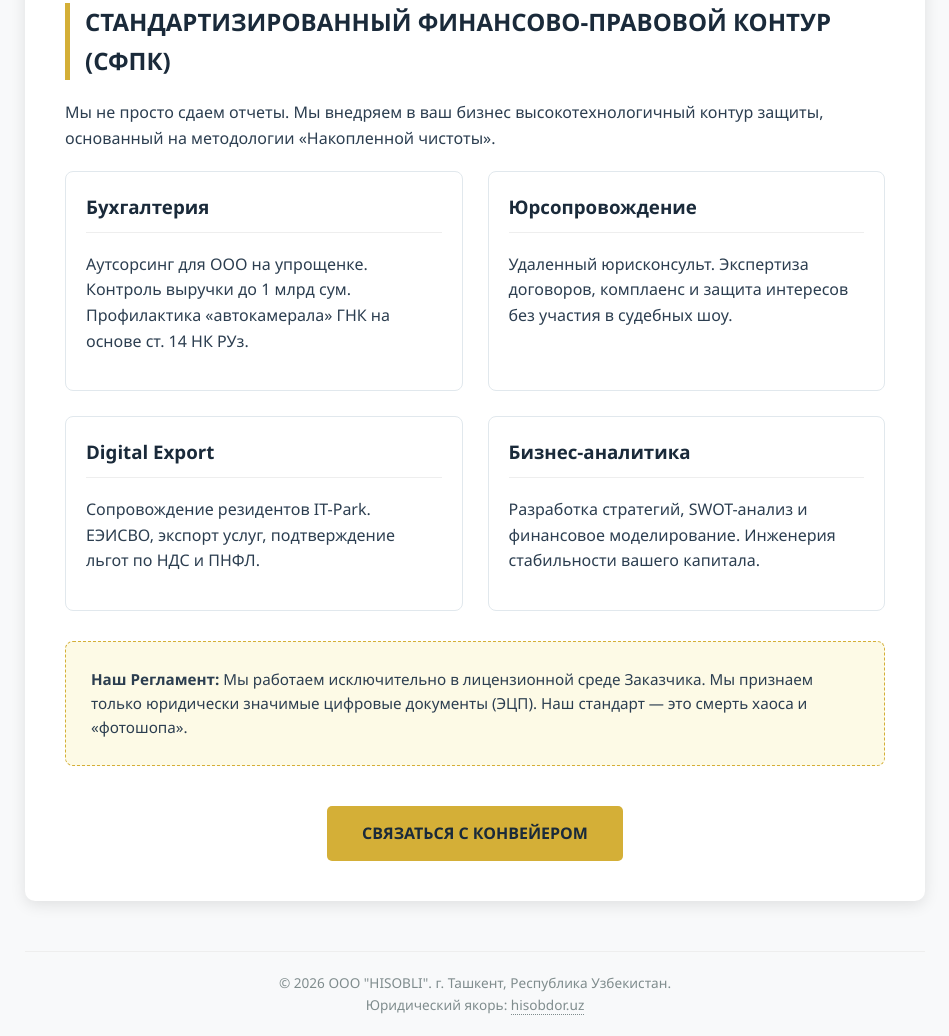
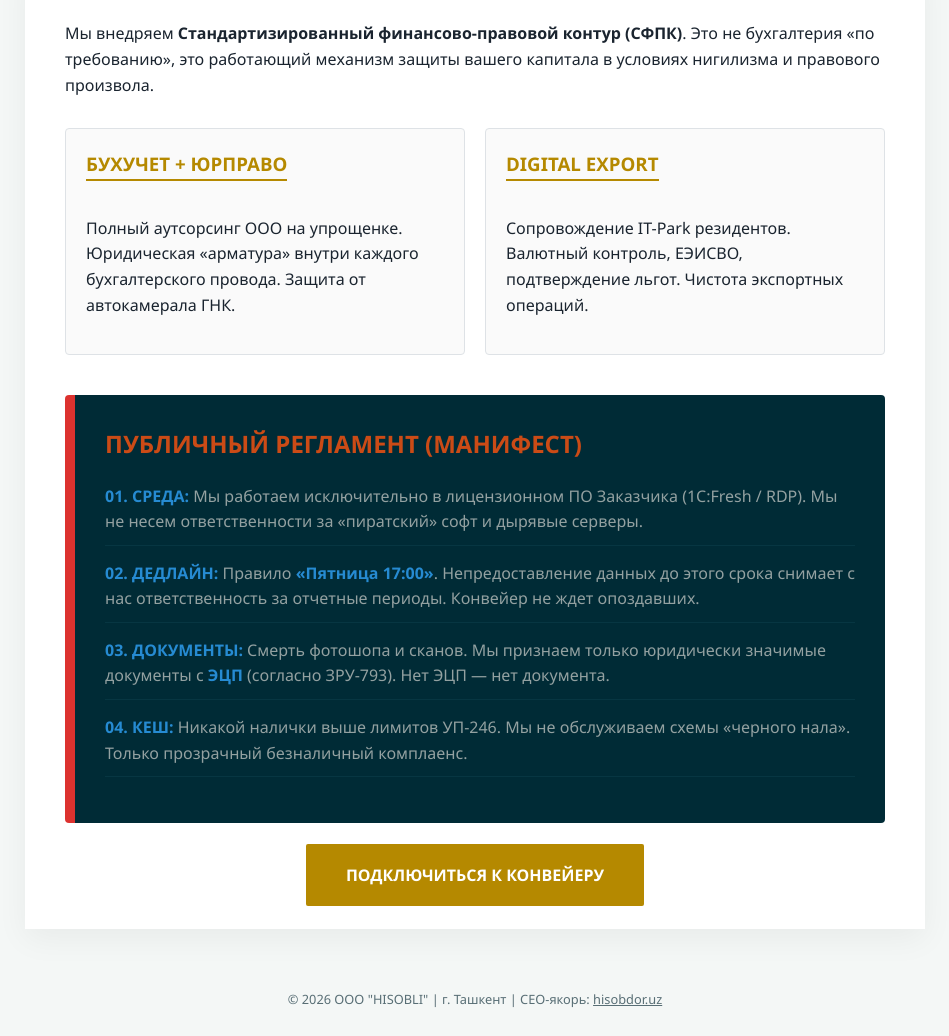
Before and after one commit to HISOBLI/hisobli.github.io, a plain HTML site: page index.html in a window 1280 px wide. Shown: the part 294-1330 px from the top of the page, without its empty margins (165-1114 px from the left). Drawn offline with Linux system fonts and the light colour scheme.

Commit message:
Update index.html

```diff
--- a/index.html
+++ b/index.html
@@ -3,86 +3,71 @@
 <head>
     <meta charset="UTF-8">
     <meta name="viewport" content="width=device-width, initial-scale=1.0">
-
     <title>HISOBLI — Интеллектуальный конвейер финансово-правового контроля</title>
-    <meta name="description" content="ООО HISOBLI: Стандартизированный финансово-правовой контур (СФПК) в Узбекистане. Профессиональный бухучет для ООО на упрощенке и юридический комплаенс.">
-    <meta name="keywords" content="HISOBLI, бухучет Узбекистан, аутсорсинг бухгалтерии Ташкент, СФПК, BUYURI§%, налоговый аудит Узбекистан, юрист для бизнеса">
-    <meta name="author" content="ООО HISOBLI">
-
-    <meta property="og:title" content="HISOBLI — Стабильность через стандартизацию">
-    <meta property="og:description" content="Интеллектуальный конвейер финансово-правового контроля BUYURI§%. Защита вашего бизнеса в Узбекистане.">
-    <meta property="og:url" content="https://hisob.li">
-    <meta property="og:type" content="website">
+    <meta name="description" content="ООО HISOBLI: Стандартизированный финансово-правовой контур (СФПК) в Узбекистане. Профессиональный бухучет и юридический комплаенс.">
 
     <style>
-        body { font-family: 'Segoe UI', Arial, sans-serif; line-height: 1.6; color: #2c3e50; max-width: 900px; margin: 0 auto; padding: 20px; background-color: #f8f9fa; }
-        .header { background: #1a2a3a; color: #ffffff; padding: 40px 20px; text-align: center; border-radius: 10px 10px 0 0; border-bottom: 4px solid #d4af37; }
-        .header h1 { margin: 0; font-size: 2.8rem; letter-spacing: 3px; text-transform: uppercase; }
-        .header p { font-style: italic; opacity: 0.9; margin-top: 10px; }
+        body { font-family: 'Segoe UI', Tahoma, Geneva, Verdana, sans-serif; line-height: 1.6; color: #1a242f; max-width: 900px; margin: 0 auto; padding: 20px; background-color: #f4f7f6; }
+        .header { background: #002b36; color: #eee8d5; padding: 50px 20px; text-align: center; border-bottom: 5px solid #b58900; }
+        .header h1 { margin: 0; font-size: 3rem; letter-spacing: 5px; }
 
-        .content { background: #ffffff; padding: 40px; border-radius: 0 0 10px 10px; box-shadow: 0 4px 15px rgba(0,0,0,0.1); }
+        .content { background: #ffffff; padding: 40px; box-shadow: 0 10px 30px rgba(0,0,0,0.05); }
 
-        .section-title { border-left: 5px solid #d4af37; padding-left: 15px; margin: 30px 0 20px; color: #1a2a3a; text-transform: uppercase; font-weight: bold; }
+        .product-grid { display: grid; grid-template-columns: 1fr 1fr; gap: 20px; margin: 30px 0; }
+        .product-card { border: 1px solid #dee2e6; padding: 20px; border-radius: 4px; background: #fafafa; }
+        .product-card h3 { color: #b58900; margin-top: 0; border-bottom: 2px solid #b58900; display: inline-block; }
 
-        .grid { display: grid; grid-template-columns: 1fr 1fr; gap: 25px; margin-top: 20px; }
-        .card { border: 1px solid #e1e8ed; padding: 20px; border-radius: 8px; transition: 0.3s; }
-        .card:hover { border-color: #d4af37; background: #fffdf5; }
-        .card h3 { margin-top: 0; color: #1a2a3a; border-bottom: 1px solid #eee; padding-bottom: 10px; }
+        .manifesto-box { background: #002b36; color: #93a1a1; padding: 30px; margin-top: 40px; border-radius: 4px; border-left: 10px solid #dc322f; }
+        .manifesto-box h2 { color: #cb4b16; margin-top: 0; text-transform: uppercase; }
+        .manifesto-box ul { list-style: none; padding: 0; }
+        .manifesto-box li { margin-bottom: 15px; border-bottom: 1px solid #073642; padding-bottom: 10px; }
+        .manifesto-box li b { color: #268bd2; }
 
-        .manifesto { background: #fdfae6; border: 1px dashed #d4af37; padding: 25px; margin-top: 30px; border-radius: 8px; font-size: 0.95rem; }
+        .cta { text-align: center; margin-top: 40px; }
+        .cta-link { background: #b58900; color: white; padding: 20px 40px; text-decoration: none; font-weight: bold; text-transform: uppercase; border-radius: 2px; }
 
-        .cta-container { text-align: center; margin-top: 40px; }
-        .cta-button { display: inline-block; background: #d4af37; color: #1a2a3a; padding: 15px 35px; text-decoration: none; border-radius: 5px; font-weight: bold; text-transform: uppercase; transition: 0.3s; }
-        .cta-button:hover { background: #1a2a3a; color: #d4af37; }
-
-        .footer { text-align: center; margin-top: 50px; font-size: 0.85rem; color: #7f8c8d; border-top: 1px solid #eee; padding-top: 20px; }
-        .footer a { color: #7f8c8d; text-decoration: none; border-bottom: 1px dotted; }
-
-        @media (max-width: 600px) { .grid { grid-template-columns: 1fr; } }
+        .footer { text-align: center; margin-top: 60px; font-size: 0.8rem; color: #586e75; }
+        @media (max-width: 600px) { .product-grid { grid-template-columns: 1fr; } }
     </style>
 </head>
 <body>
 
     <div class="header">
         <h1>HISOBLI</h1>
-        <p>Интеллектуальный конвейер финансово-правового контроля BUYURI§%</p>
+        <p>ИНТЕЛЛЕКТУАЛЬНЫЙ КОНВЕЙЕР BUYURI§%</p>
     </div>
 
     <div class="content">
-        <h2 class="section-title">Стандартизированный финансово-правовой контур (СФПК)</h2>
-        <p>Мы не просто сдаем отчеты. Мы внедряем в ваш бизнес высокотехнологичный контур защиты, основанный на методологии «Накопленной чистоты».</p>
+        <p>Мы внедряем <b>Стандартизированный финансово-правовой контур (СФПК)</b>. Это не бухгалтерия «по требованию», это работающий механизм защиты вашего капитала в условиях нигилизма и правового произвола.</p>
 
-        <div class="grid">
-            <div class="card">
-                <h3>Бухгалтерия</h3>
-                <p>Аутсорсинг для ООО на упрощенке. Контроль выручки до 1 млрд сум. Профилактика «автокамерала» ГНК на основе ст. 14 НК РУз.</p>
+        <div class="product-grid">
+            <div class="card product-card">
+                <h3>БУХУЧЕТ + ЮРПРАВО</h3>
+                <p>Полный аутсорсинг ООО на упрощенке. Юридическая «арматура» внутри каждого бухгалтерского провода. Защита от автокамерала ГНК.</p>
             </div>
-            <div class="card">
-                <h3>Юрсопровождение</h3>
-                <p>Удаленный юрисконсульт. Экспертиза договоров, комплаенс и защита интересов без участия в судебных шоу.</p>
-            </div>
-            <div class="card">
-                <h3>Digital Export</h3>
-                <p>Сопровождение резидентов IT-Park. ЕЭИСВО, экспорт услуг, подтверждение льгот по НДС и ПНФЛ.</p>
-            </div>
-            <div class="card">
-                <h3>Бизнес-аналитика</h3>
-                <p>Разработка стратегий, SWOT-анализ и финансовое моделирование. Инженерия стабильности вашего капитала.</p>
+            <div class="card product-card">
+                <h3>DIGITAL EXPORT</h3>
+                <p>Сопровождение IT-Park резидентов. Валютный контроль, ЕЭИСВО, подтверждение льгот. Чистота экспортных операций.</p>
             </div>
         </div>
 
-        <div class="manifesto">
-            <strong>Наш Регламент:</strong> Мы работаем исключительно в лицензионной среде Заказчика. Мы признаем только юридически значимые цифровые документы (ЭЦП). Наш стандарт — это смерть хаоса и «фотошопа».
+        <div class="manifesto-box">
+            <h2>ПУБЛИЧНЫЙ РЕГЛАМЕНТ (МАНИФЕСТ)</h2>
+            <ul>
+                <li><b>01. СРЕДА:</b> Мы работаем исключительно в лицензионном ПО Заказчика (1C:Fresh / RDP). Мы не несем ответственности за «пиратский» софт и дырявые серверы.</li>
+                <li><b>02. ДЕДЛАЙН:</b> Правило <b>«Пятница 17:00»</b>. Непредоставление данных до этого срока снимает с нас ответственность за отчетные периоды. Конвейер не ждет опоздавших.</li>
+                <li><b>03. ДОКУМЕНТЫ:</b> Смерть фотошопа и сканов. Мы признаем только юридически значимые документы с <b>ЭЦП</b> (согласно ЗРУ-793). Нет ЭЦП — нет документа.</li>
+                <li><b>04. КЕШ:</b> Никакой налички выше лимитов УП-246. Мы не обслуживаем схемы «черного нала». Только прозрачный безналичный комплаенс.</li>
+            </ul>
         </div>
 
-        <div class="cta-container">
-            <a href="mailto:info@hisob.li" class="cta-button">Связаться с конвейером</a>
+        <div class="cta">
+            <a href="mailto:info@hisob.li" class="cta-link">Подключиться к конвейеру</a>
         </div>
     </div>
 
     <div class="footer">
-        © 2026 ООО "HISOBLI". г. Ташкент, Республика Узбекистан.<br>
-        Юридический якорь: <a href="https://hisobdor.uz" target="_blank">hisobdor.uz</a>
+        © 2026 ООО "HISOBLI" | г. Ташкент | СЕО-якорь: <a href="https://hisobdor.uz" target="_blank" style="color:inherit;">hisobdor.uz</a>
     </div>
 
 </body>
```
